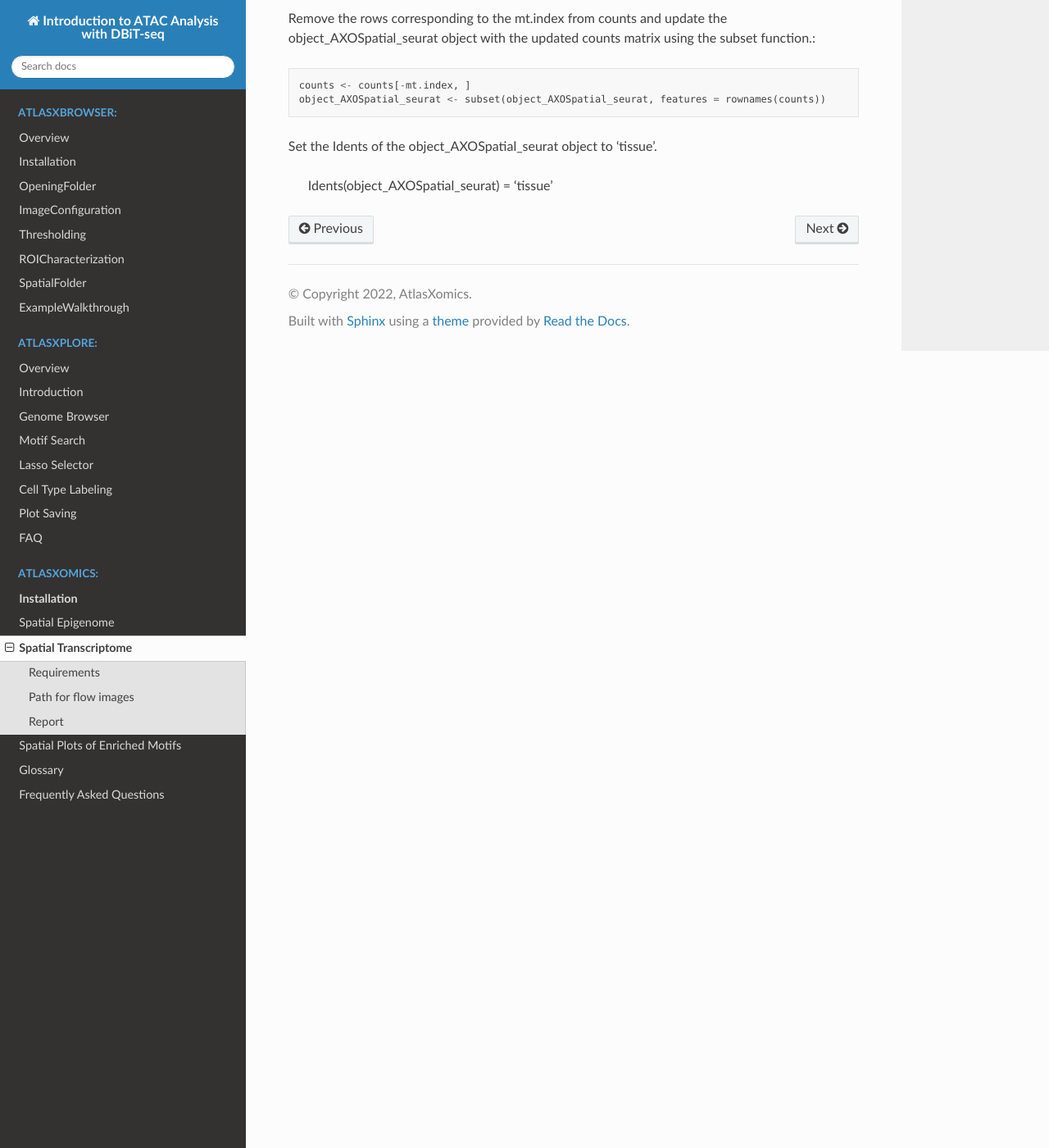
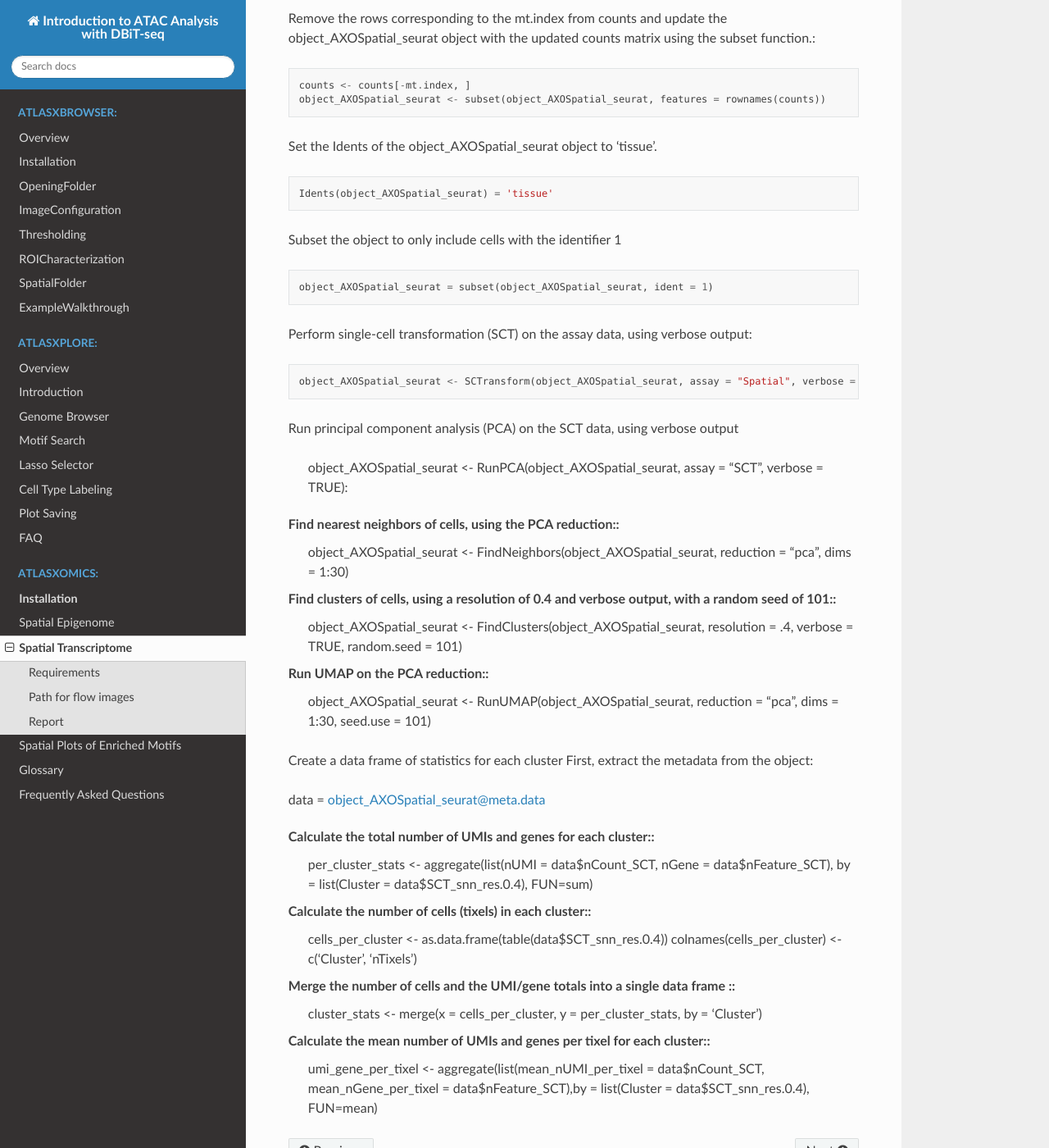
Before and after one commit to atlasxomics/AtlasXpipeline_docs, a Sphinx documentation site: the page built from docs/SpatialTranscriptome.rst, in a window 1280 px wide and 1400 px high, scrolled down 15434 px. Shown: the whole window at 82% size. Built offline with Sphinx 7.4.7 and the Read the Docs theme 2.0.0, drawn with Linux system fonts in a browser that asks for light colours.

Commit message:
Update SpatialTranscriptome.rst

```diff
--- a/docs/SpatialTranscriptome.rst
+++ b/docs/SpatialTranscriptome.rst
@@ -563,6 +563,45 @@ Remove the rows corresponding to the mt.index from counts and update the object_
   counts <- counts[-mt.index, ]
   object_AXOSpatial_seurat <- subset(object_AXOSpatial_seurat, features = rownames(counts))
 
-Set the Idents of the object_AXOSpatial_seurat object to 'tissue'.
+Set the Idents of the object_AXOSpatial_seurat object to 'tissue'. ::
 
   Idents(object_AXOSpatial_seurat) = 'tissue'
+
+Subset the object to only include cells with the identifier 1 ::
+
+  object_AXOSpatial_seurat = subset(object_AXOSpatial_seurat, ident = 1)
+
+Perform single-cell transformation (SCT) on the assay data, using verbose output::
+
+  object_AXOSpatial_seurat <- SCTransform(object_AXOSpatial_seurat, assay = "Spatial", verbose = TRUE)::
+
+Run principal component analysis (PCA) on the SCT data, using verbose output
+
+  object_AXOSpatial_seurat <- RunPCA(object_AXOSpatial_seurat, assay = "SCT", verbose = TRUE)::
+
+Find nearest neighbors of cells, using the PCA reduction::
+  object_AXOSpatial_seurat <- FindNeighbors(object_AXOSpatial_seurat, reduction = "pca", dims = 1:30)
+
+Find clusters of cells, using a resolution of 0.4 and verbose output, with a random seed of 101::
+  object_AXOSpatial_seurat <- FindClusters(object_AXOSpatial_seurat, resolution = .4, verbose = TRUE, random.seed = 101)
+
+Run UMAP on the PCA reduction::
+  object_AXOSpatial_seurat <- RunUMAP(object_AXOSpatial_seurat, reduction = "pca", dims = 1:30, seed.use = 101)
+
+Create a data frame of statistics for each cluster
+First, extract the metadata from the object::
+
+data = object_AXOSpatial_seurat@meta.data
+
+Calculate the total number of UMIs and genes for each cluster::
+  per_cluster_stats <- aggregate(list(nUMI = data$nCount_SCT, nGene = data$nFeature_SCT), by = list(Cluster = data$SCT_snn_res.0.4), FUN=sum)
+
+Calculate the number of cells (tixels) in each cluster::
+  cells_per_cluster <- as.data.frame(table(data$SCT_snn_res.0.4))
+  colnames(cells_per_cluster) <- c('Cluster', 'nTixels')
+
+Merge the number of cells and the UMI/gene totals into a single data frame ::
+  cluster_stats <- merge(x = cells_per_cluster, y =  per_cluster_stats, by = 'Cluster')
+
+Calculate the mean number of UMIs and genes per tixel for each cluster::
+  umi_gene_per_tixel <- aggregate(list(mean_nUMI_per_tixel = data$nCount_SCT, mean_nGene_per_tixel = data$nFeature_SCT),by = list(Cluster = data$SCT_snn_res.0.4), FUN=mean)
```
